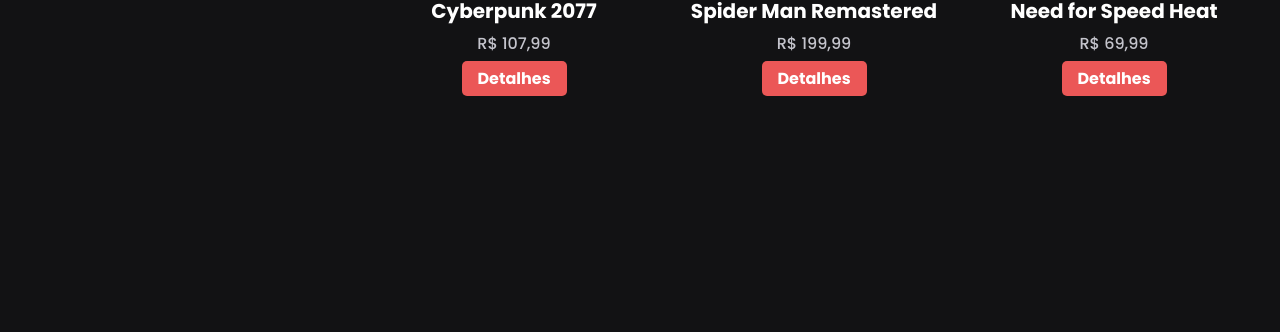
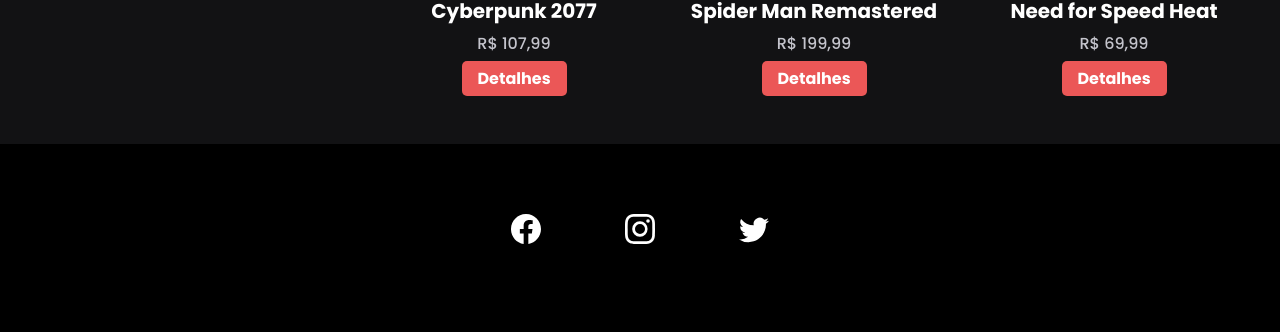
Before and after one commit to luisfe1ipe/Site-Faculdade, a plain HTML site: page html/jogos.html in a window 1280 px wide. Shown: the part 688-1020 px from the top of the page. Before the commit the page ends 804 px from the top, so only its background shows below. Drawn offline with Linux system fonts and the light colour scheme.

Commit message:
update jogos

```diff
--- a/css/jogos.css
+++ b/css/jogos.css
@@ -5,7 +5,7 @@
 }
 
 .sub-container-categoria {
-  height: 402px;
+  height: 650px;
   width: auto;
   margin: 0 auto;
   display: flex;
--- a/html/jogos.html
+++ b/html/jogos.html
@@ -1,5 +1,6 @@
 <!DOCTYPE html>
 <html lang="pt-br">
+
 <head>
   <meta charset="UTF-8">
   <meta http-equiv="X-UA-Compatible" content="IE=edge">
@@ -22,6 +23,7 @@
 
 
 </head>
+
 <body>
 
   <div class="container">
@@ -87,7 +89,8 @@
 
             <div class="jogo">
               <center>
-                    <a href="/html/detalhes/rdr.html"><img src="https://static-cdn.jtvnw.net/ttv-boxart/493959_IGDB-500x380.jpg" alt=""></a>
+                <a href="/html/detalhes/rdr.html"><img
+                    src="https://static-cdn.jtvnw.net/ttv-boxart/493959_IGDB-500x380.jpg" alt=""></a>
                 <br>
                 <p class="nome-jogo">Red Dead Redemption 2</p>
                 <p class="preco-jogo">R$ 149.99</p>
@@ -99,7 +102,8 @@
 
             <div class="jogo">
               <center>
-                    <a href="/html/detalhes/gow.html"><img src="https://static-cdn.jtvnw.net/ttv-boxart/6369_IGDB-500x380.jpg" alt=""></a>
+                <a href="/html/detalhes/gow.html"><img
+                    src="https://static-cdn.jtvnw.net/ttv-boxart/6369_IGDB-500x380.jpg" alt=""></a>
                 <br>
                 <p class="nome-jogo">God of War</p>
                 <p class="preco-jogo">R$ 199.99</p>
@@ -119,7 +123,8 @@
 
             <div class="jogo">
               <center>
-                    <a href="/html/detalhes/cp.html"><img src="https://static-cdn.jtvnw.net/ttv-boxart/65876_IGDB-285x380.jpg" alt=""></a>
+                <a href="/html/detalhes/cp.html"><img
+                    src="https://static-cdn.jtvnw.net/ttv-boxart/65876_IGDB-285x380.jpg" alt=""></a>
                 <br>
                 <p class="nome-jogo">Cyberpunk 2077</p>
                 <p class="preco-jogo">R$ 107,99</p>
@@ -131,7 +136,8 @@
 
             <div class="jogo">
               <center>
-                    <a href="detalhes/smr.html"><img src="https://static-cdn.jtvnw.net/ttv-boxart/1262047844_IGDB-285x380.jpg" alt=""></a>
+                <a href="detalhes/smr.html"><img
+                    src="https://static-cdn.jtvnw.net/ttv-boxart/1262047844_IGDB-285x380.jpg" alt=""></a>
                 <br>
                 <p class="nome-jogo">Spider Man Remastered</p>
                 <p class="preco-jogo">R$ 199,99</p>
@@ -143,7 +149,8 @@
 
             <div class="jogo">
               <center>
-                    <a href="/html/detalhes/nfsh.html"><img src="https://static-cdn.jtvnw.net/ttv-boxart/512782_IGDB-285x380.jpg" alt=""></a>
+                <a href="/html/detalhes/nfsh.html"><img
+                    src="https://static-cdn.jtvnw.net/ttv-boxart/512782_IGDB-285x380.jpg" alt=""></a>
                 <br>
                 <p class="nome-jogo">Need for Speed Heat</p>
                 <p class="preco-jogo">R$ 69,99</p>
@@ -160,6 +167,25 @@
       </div>
     </div>
 
+
+    <footer style="margin-top: 300px;">
+      <div class="container-footer">
+        <div class="social-midia">
+          <center>
+            <a href=""><img src="/img/svg/facebook.svg" alt=""></a>
+
+
+            <a href=""><img src="/img/svg/instagram.svg" alt=""></a>
+
+
+            <a href=""><img src="/img/svg/twitter.svg" alt=""></a>
+
+
+          </center>
+        </div>
+      </div>
+    </footer>
+
   </div>
 
 
@@ -168,4 +194,5 @@
 
 
 </body>
+
 </html>
```
Lines whose indentation alone changed are shown as unchanged.
